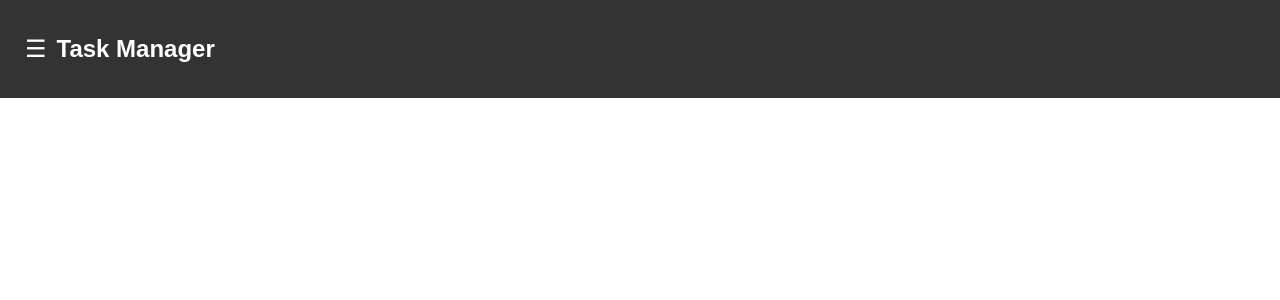
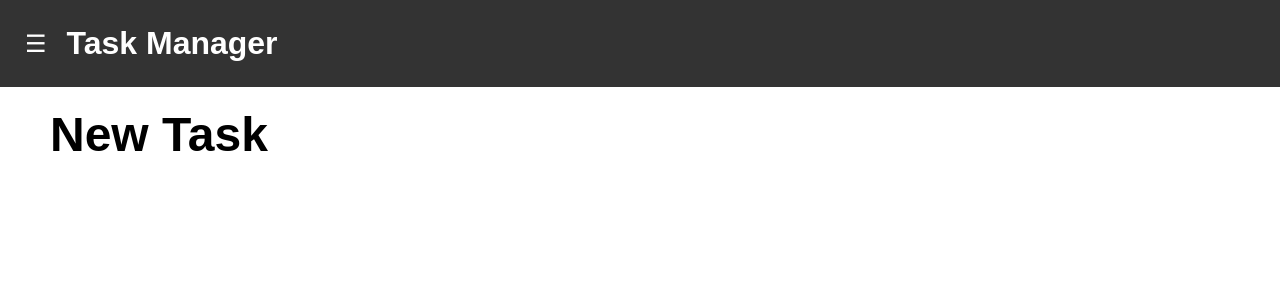
Before and after one commit to IbzyX/TaskManagerApp, a Flask app: page /taskform in a window 1280 px wide. Shown: the top 300 px of the page. Run offline with Flask 3, Linux system fonts and the light colour scheme.

Commit message:
cleaned up directory / linked all pages / added return dashboard

```diff
--- a/app/static/css/global.css
+++ b/app/static/css/global.css
@@ -57,8 +57,21 @@ body.dark-mode .menu {
 body.dark-mode #theme-toggle {
    color: white;
 }
-h1 {
+h2 {
+   text-align: left;
+   margin-top: 20px;
+   margin-left: 50px;
+   font-size: 3rem;
+}
+.return-button {
    text-align: right;
    color: white;
-
+   padding: 10px;
+   font-weight: bold;
+   font-size: 2rem;
+   cursor: pointer;
+   text-decoration: none;
 }
+.return-button:hover {
+   background-color:#0056b3;
+}
--- a/app/static/css/upcoming.css
+++ /dev/null
@@ -1,6 +0,0 @@
-
-h1 {
-   text-align: center;
-   margin-top: 20px;
-   font-size: 3rem;
-}
--- a/app/templates/add_task.html
+++ b/app/templates/add_task.html
@@ -1,12 +1,14 @@
 {% extends "base.html" %}
 
 {% block title %}Task Form{% endblock %}
-
-{% block css %}{% endblock %}
+{% block css %}
+<link rel="stylesheet" href="{{ url_for('static', filename='css/add_task.css') }}">
+{% endblock %}
 
 
 
 {% block content %}
+<h2>New Task</h2>
 
 
 
@@ -14,4 +16,6 @@
 
 
 
-{% block script %}{% endblock %}
+{% block script %}
+   <script src="{{ url_for('static', filename='js/add_task.js') }}"></script>
+{% endblock %}
--- a/app/templates/base.html
+++ b/app/templates/base.html
@@ -18,7 +18,7 @@
       <div id="menu-dropdown" class="menu hidden">
          <button id="theme-toggle">🌙 Toggle Theme</button>
       </div>
-      <h1>Task Manager</h1>
+      <a href="{{ url_for('main.home_page') }}" class="return-button">Task Manager</a>
 
 
    </nav>
--- a/app/templates/home.html
+++ b/app/templates/home.html
@@ -62,4 +62,5 @@
 
 {% block script %}
    <script src="{{ url_for('static', filename='js/calendar.js') }}"></script>
+   <script src="{{ url_for('static', filename='js/home.js') }}"></script>
 {% endblock %}
```
Also changed, not shown: app/templates/calendar_page.html (+17 -0 lines), app/templates/notes.html (+21 -0 lines), app/templates/upcoming.html (+5 -3 lines), app/static/css/add_task.css (added), app/static/css/calendar_page.css (added), app/static/js/add_task.js (added), app/static/js/calendar_page.js (added), app/static/js/home.js (added), app/static/js/tasks.js (deleted), app/static/js/upcoming.js (added), app/templates/tasks.html (deleted).
